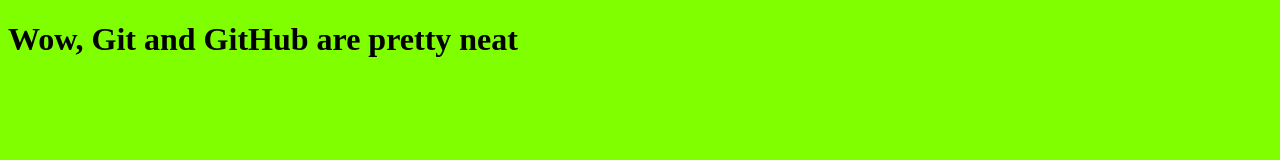
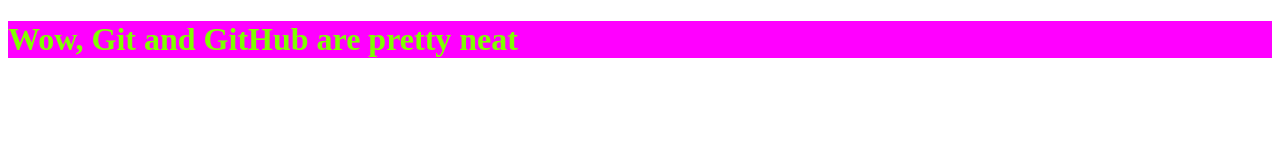
Before and after one commit to co-loco/origin, a plain HTML site: page index.html in a window 1280 px wide. Drawn offline with Linux system fonts and the light colour scheme.

Commit message:
Add heading styles

```diff
--- a/styles.css
+++ b/styles.css
@@ -1,3 +1,4 @@
-body {
-  background-color: chartreuse;
+h1 {
+  background-color: magenta;
+  color: chartreuse;
 }
```
